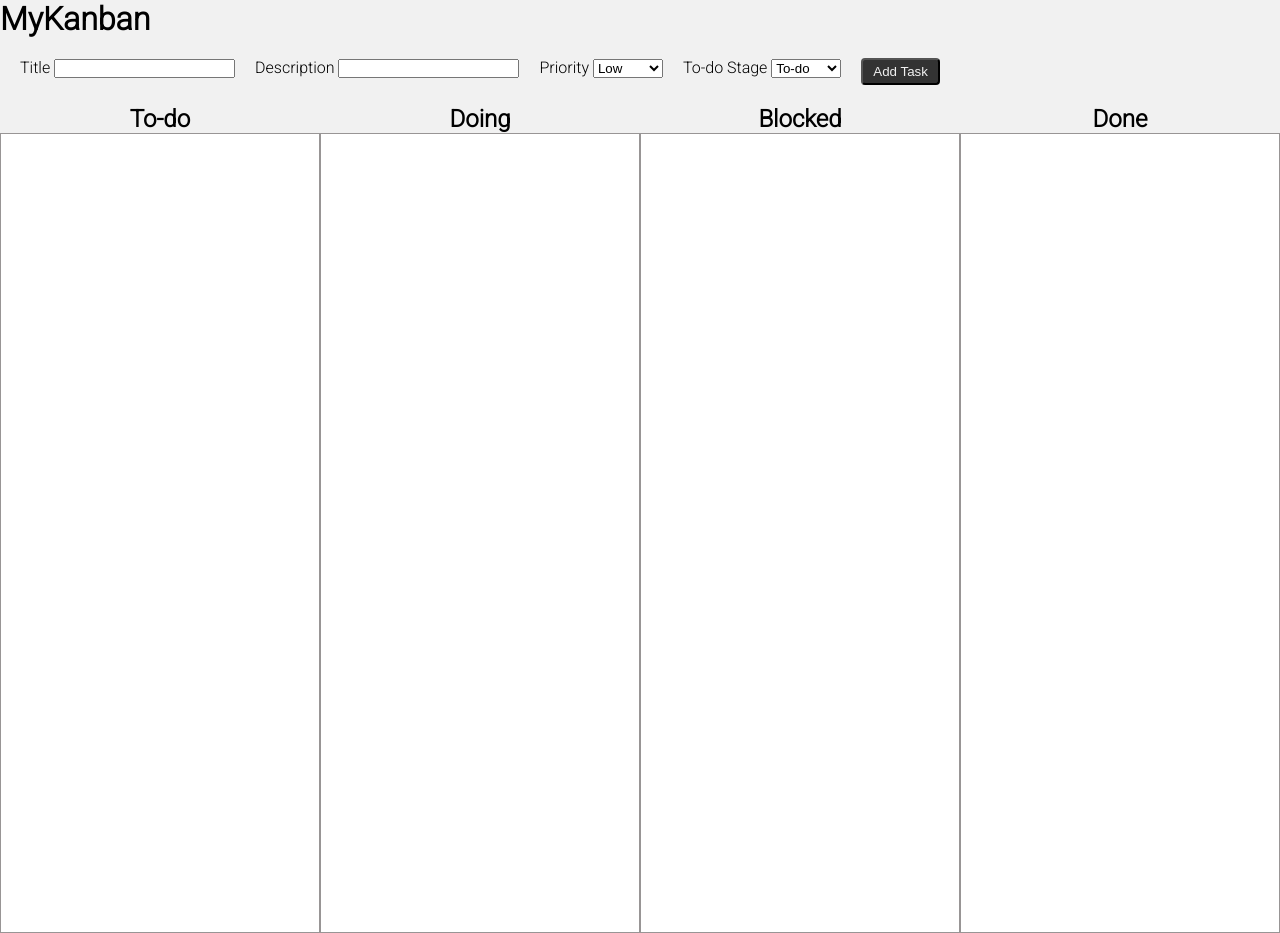
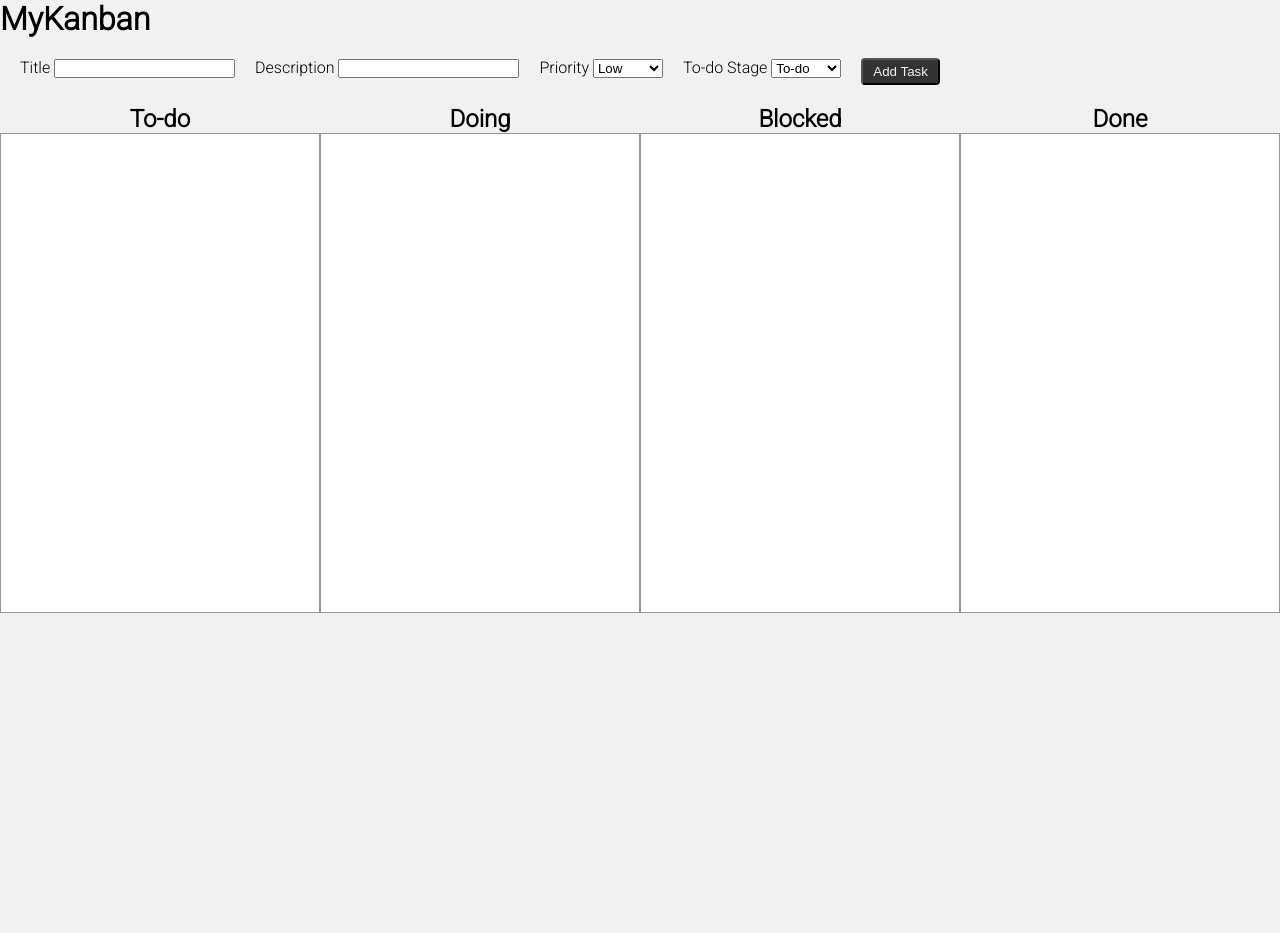
Before and after one commit to Wigglor/my-kanban, a website: page index.html in a window 1280 px wide. After the commit the page ends 800 px from the top, so only its background shows below. Drawn offline with Linux system fonts and the light colour scheme.

Commit message:
same as before

```diff
--- a/style.css
+++ b/style.css
@@ -54,7 +54,8 @@ body {
   background: #fff;
   border: solid rgba(122, 118, 118, 0.774) 0.1px;
   flex-basis: 25%;
-  height: 100vh;
+  /* height: 100vh; this should be visible when nothing sis added to the queue*/
+  height: 60vh;
   overflow: scroll;
 }
 
```
